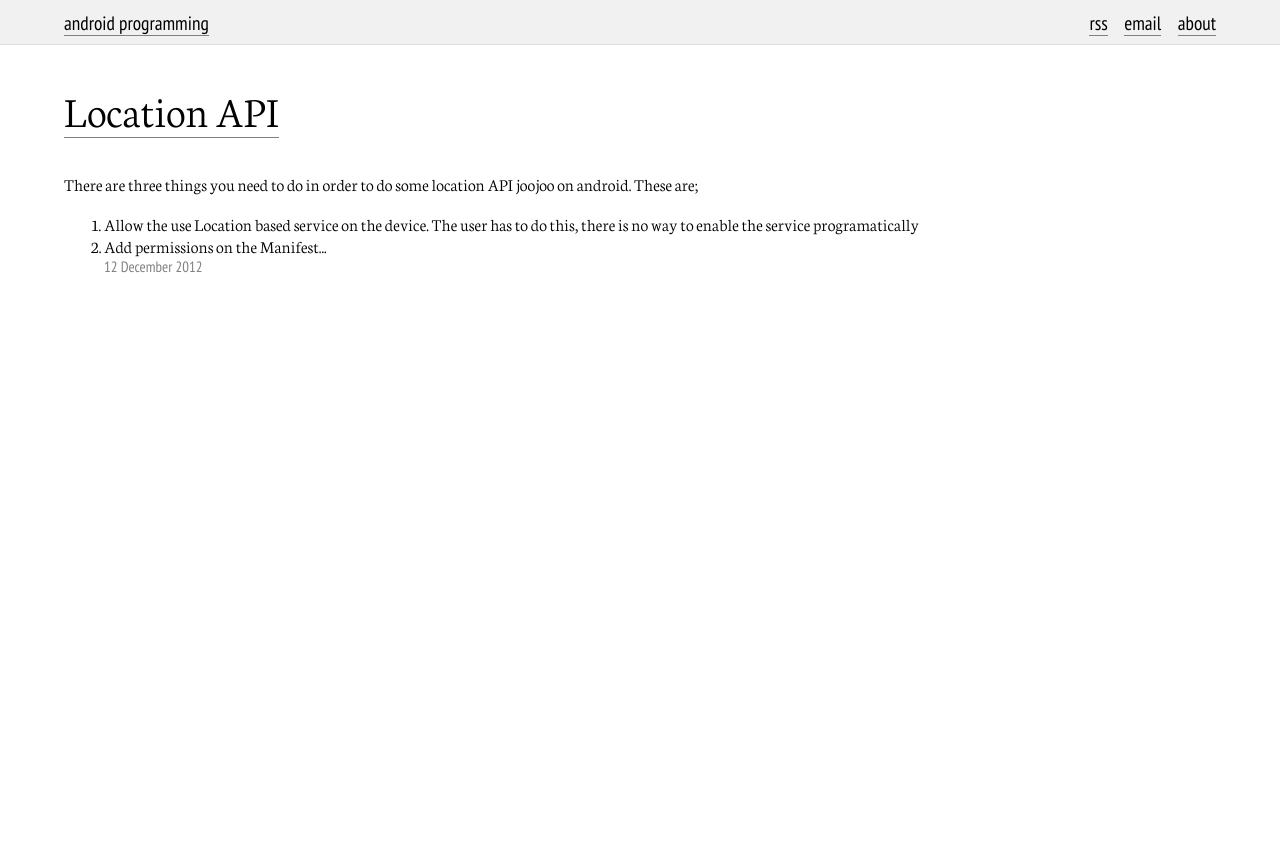
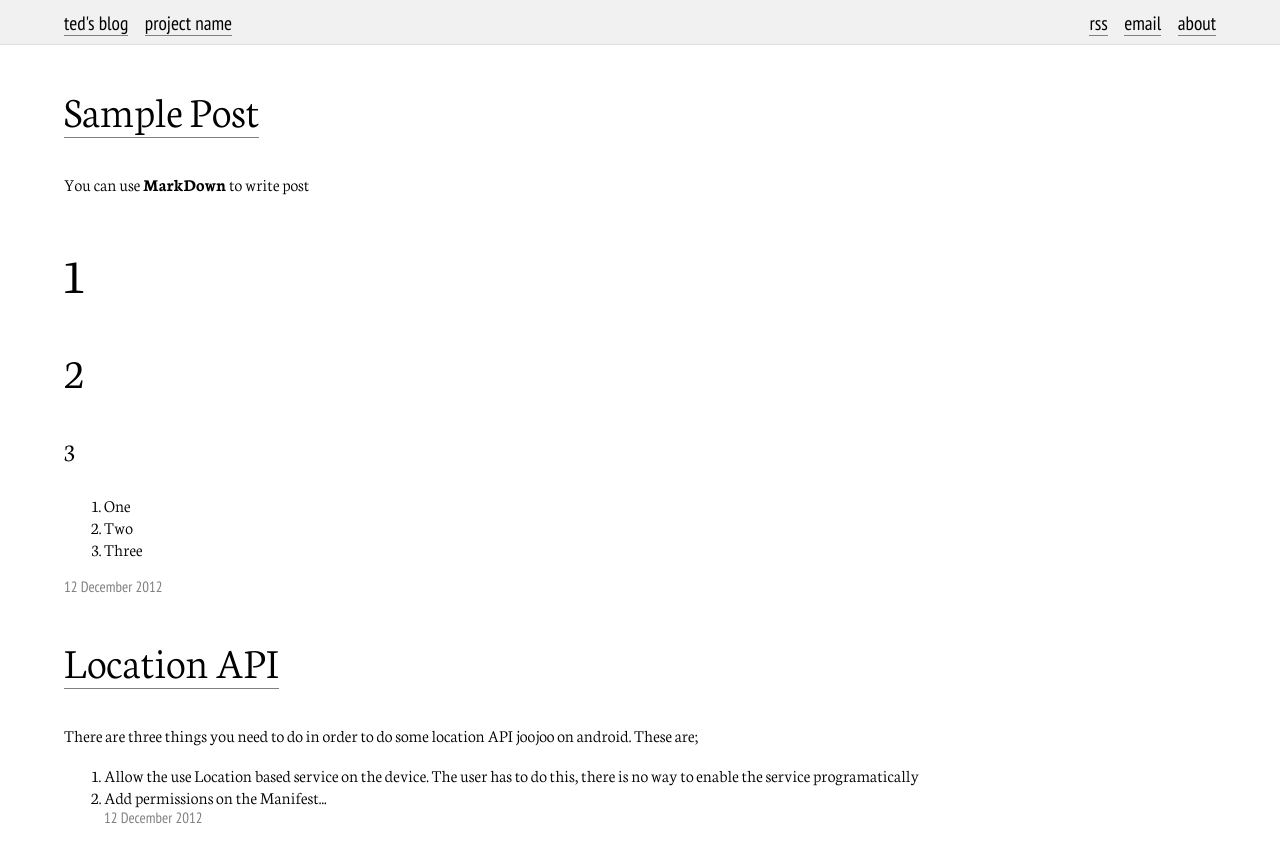
Before and after one commit to tedhagos/jekyll-base, a Jekyll site: the page built from index.html, in a window 1280 px wide. Shown: the top 863 px of the page. Built offline with Jekyll 4.4.1, drawn with Linux system fonts in a browser that asks for light colours; Markdown is read by kramdown in place of the engine named in the settings.

Commit message:
finished

```diff
--- a/_includes/head.html
+++ b/_includes/head.html
@@ -2,5 +2,5 @@
 <link href='http://fonts.googleapis.com/css?family=Source+Code+Pro' rel='stylesheet' type='text/css'>
 <link href='http://fonts.googleapis.com/css?family=PT+Sans+Narrow' rel='stylesheet' type='text/css'>
 <meta http-equiv="Content-Type" content="text/html; charset=UTF-8" />
-<meta name="Ted Hagos" content="Ted Hagos" />
+<meta name="Ted Hagos" content="Project Name" />
 <title>{{ page.title }}</title>
--- a/_includes/header.html
+++ b/_includes/header.html
@@ -1,7 +1,8 @@
 
 <div id='header-inner'>
 	<div id='navmenu-left'>
-		<a href='/projectname'>android programming</a>
+    <a href='/'>ted's blog</a> &nbsp;&nbsp;
+		<a href='/projectname'>project name</a>
 	</div>
 	<div id='navmenu-right'>
 		<a href='#'>rss</a> &nbsp;&nbsp;
--- /dev/null
+++ b/_posts/2012-12-12-sample-post.md
@@ -0,0 +1,14 @@
+---
+layout: post
+title: Sample Post
+---
+
+You can use **MarkDown** to write post
+
+# 1
+## 2
+### 3
+
+1. One
+2. Two
+3. Three
--- a/robots.txt
+++ b/robots.txt
@@ -1,3 +1,3 @@
 User-agent: *
 Disallow:
-Sitemap: http://tedhagos.github.com/projectname/sitemap.xml
+Sitemap: http://tedhagos.com/projectname/sitemap.xml
--- a/sitemap.xml
+++ b/sitemap.xml
@@ -5,7 +5,7 @@ layout: nil
 <urlset xmlns="http://www.sitemaps.org/schemas/sitemap/0.9">
   {% for post in site.posts %}
   <url>
-    <loc>http://tedhagos.github.com/projectname{{ post.url }}</loc>
+    <loc>http://tedhagos.com/projectname{{ post.url }}</loc>
     <lastmod>{{ post.date | date_to_xmlschema }}</lastmod>
     <changefreq>daily</changefreq>
   </url>
```
Also changed, not shown: feed/index.xml (+5 -5 lines), img/android-manifest-xml-gps-permission.png (deleted).
